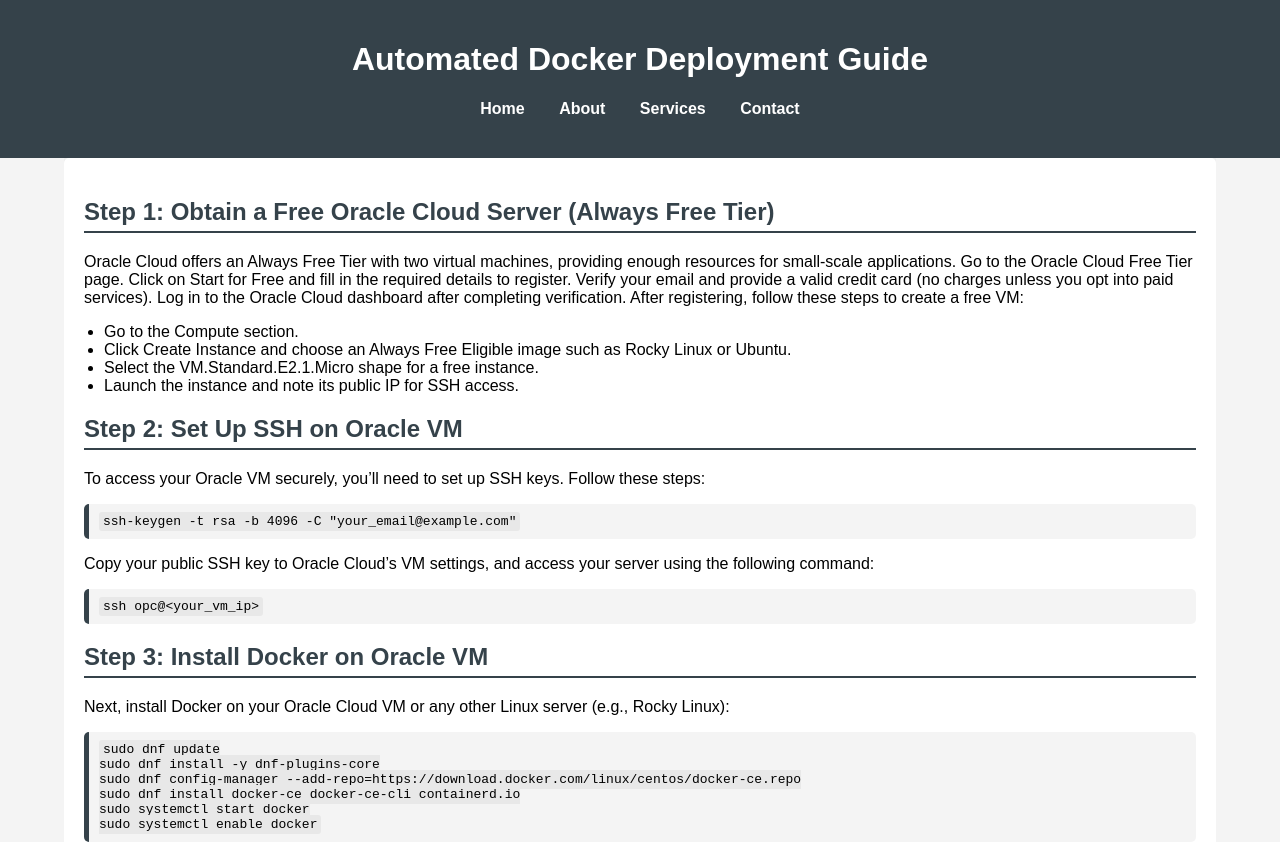
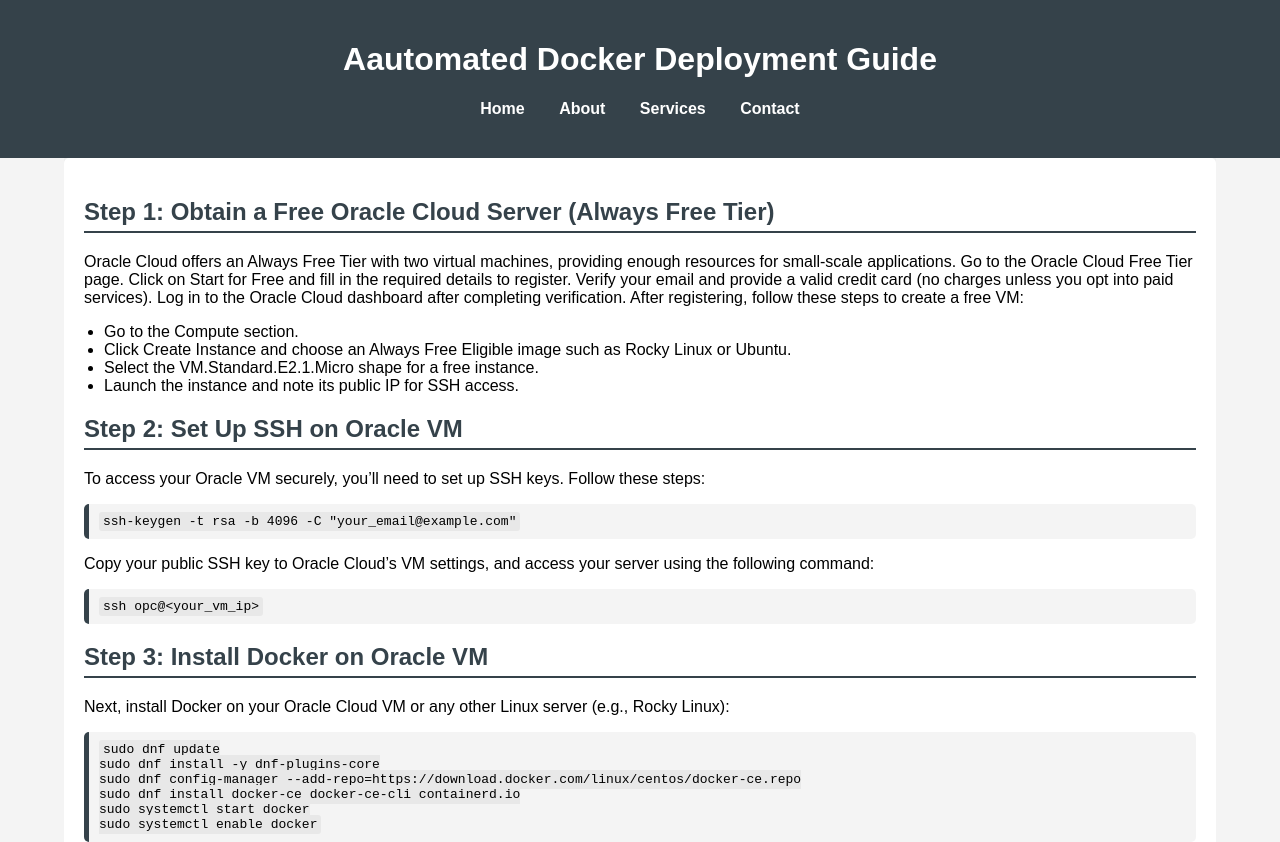
Before and after one commit to dmedarov/oracle-web-, a plain HTML site: page index.html in a window 1280 px wide. Shown: the top 842 px of the page. Drawn offline with Linux system fonts and the light colour scheme.

Commit message:
Update index.html

```diff
--- a/index.html
+++ b/index.html
@@ -3,7 +3,7 @@
   <head>
     <meta charset="UTF-8" />
     <meta name="viewport" content="width=device-width, initial-scale=1.0" />
-    <title>Aautomated Docker Deployment Guide</title>
+    <title>Automated Docker Deployment Guide</title>
     <link
       rel="stylesheet"
       href="https://cdnjs.cloudflare.com/ajax/libs/font-awesome/5.15.4/css/all.min.css"
@@ -84,7 +84,7 @@
   </head>
   <body>
     <header>
-      <h1>Automated Docker Deployment Guide</h1>
+      <h1>Aautomated Docker Deployment Guide</h1>
       <nav>
         <a href="#home">Home</a>
         <a href="#about">About</a>
```
